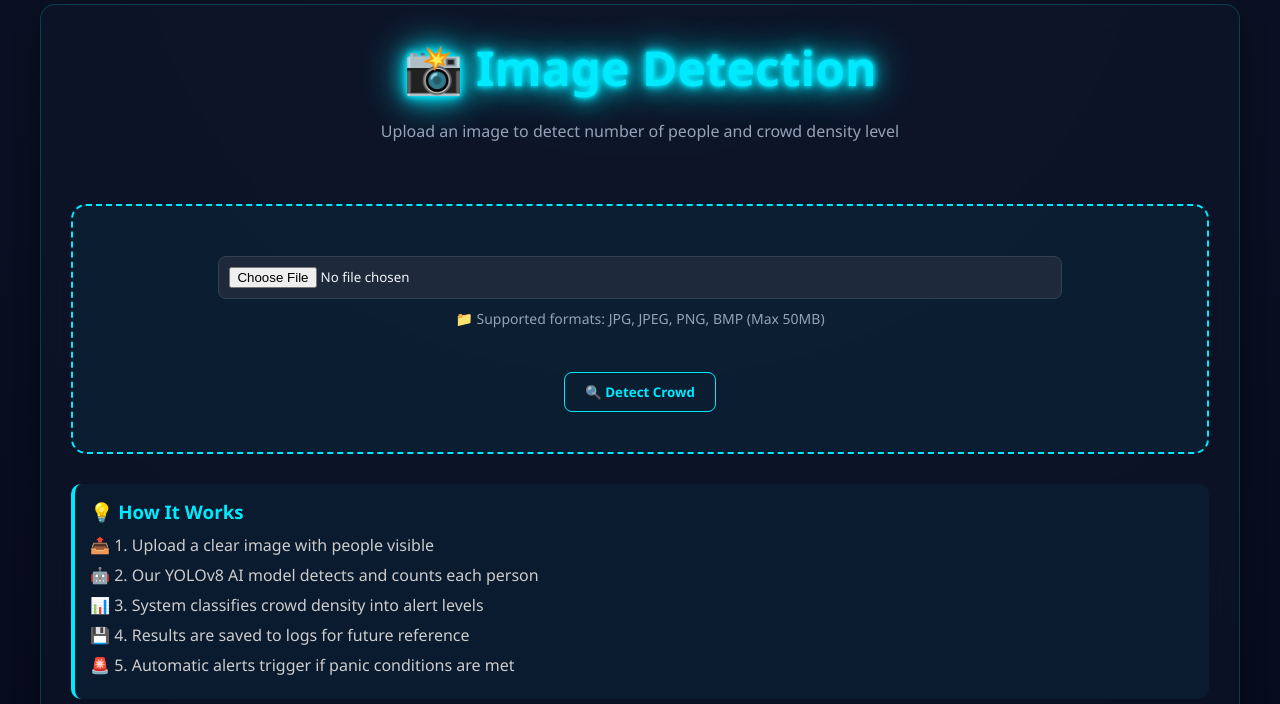
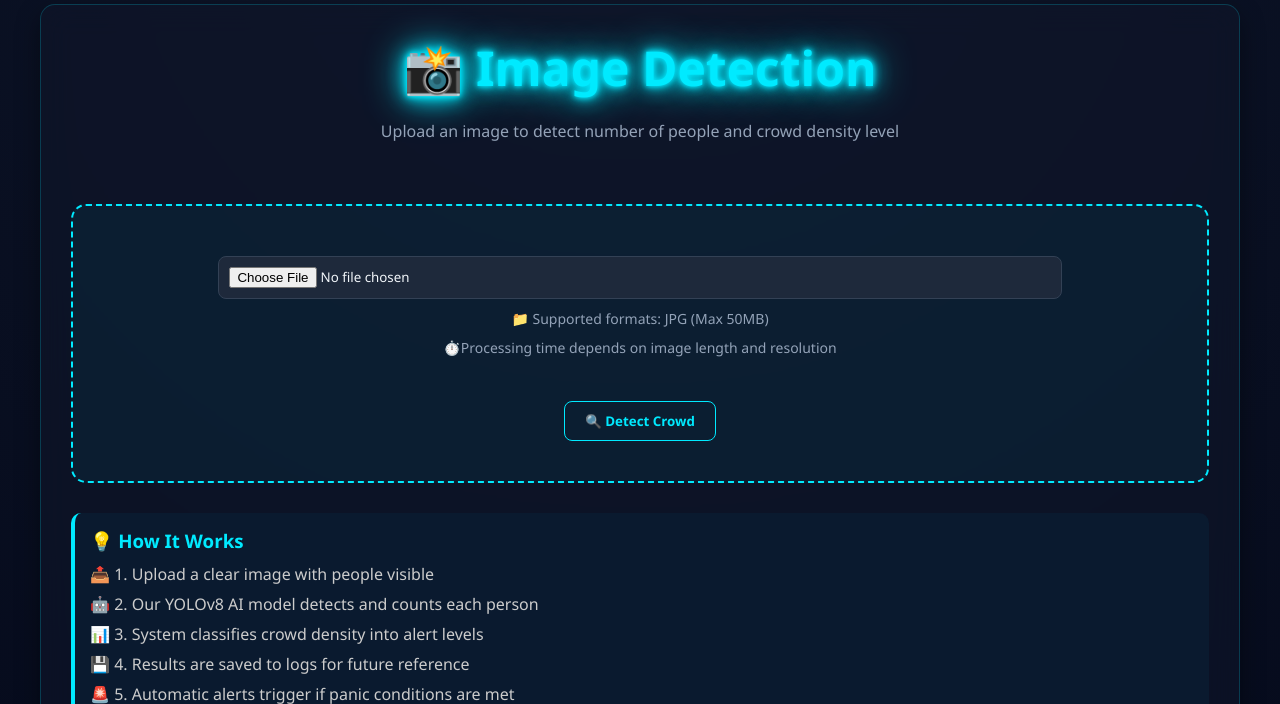
Before and after one commit to Aniltingirikari/PanicVision, a Flask app: page /image in a window 1280 px wide. Shown: the part 157-861 px from the top of the page. Run offline with Flask 3, Linux system fonts and the light colour scheme; a user stored in the database is signed in.

Commit message:
Fix Bugs detection

```diff
--- a/templates/image_detection.html
+++ b/templates/image_detection.html
@@ -189,7 +189,8 @@
     <div class="upload-area">
         <form action="{{ url_for('image_detect') }}" method="POST" enctype="multipart/form-data" id="uploadForm">
             <input type="file" name="image" accept="image/*" required id="imageInput">
-            <div class="file-info">📁 Supported formats: JPG, JPEG, PNG, BMP (Max 50MB)</div>
+            <div class="file-info">📁 Supported formats: JPG (Max 50MB)</div>
+            <div class="file-info">⏱️Processing time depends on image length and resolution</div>
             <br><br>
             <button type="submit" id="detectBtn">🔍 Detect Crowd</button>
         </form>
--- a/templates/video_detection.html
+++ b/templates/video_detection.html
@@ -222,7 +222,7 @@
     <div class="upload-area">
         <form action="{{ url_for('video_detect') }}" method="POST" enctype="multipart/form-data" id="uploadForm">
             <input type="file" name="video" accept="video/mp4,video/avi,video/mov,video/mkv,video/webm" required id="videoInput">
-            <div class="file-info">📁 Supported formats: MP4, AVI, MOV, MKV, WEBM (Max 500MB)</div>
+            <div class="file-info">📁 Supported formats: MP4 (Max 500MB)</div>
             <div class="file-info">⏱️ Processing time depends on video length and resolution</div>
             <br><br>
             <button type="submit" id="detectBtn">🔍 Analyze Video</button>
```
Also changed, not shown: app.db.
